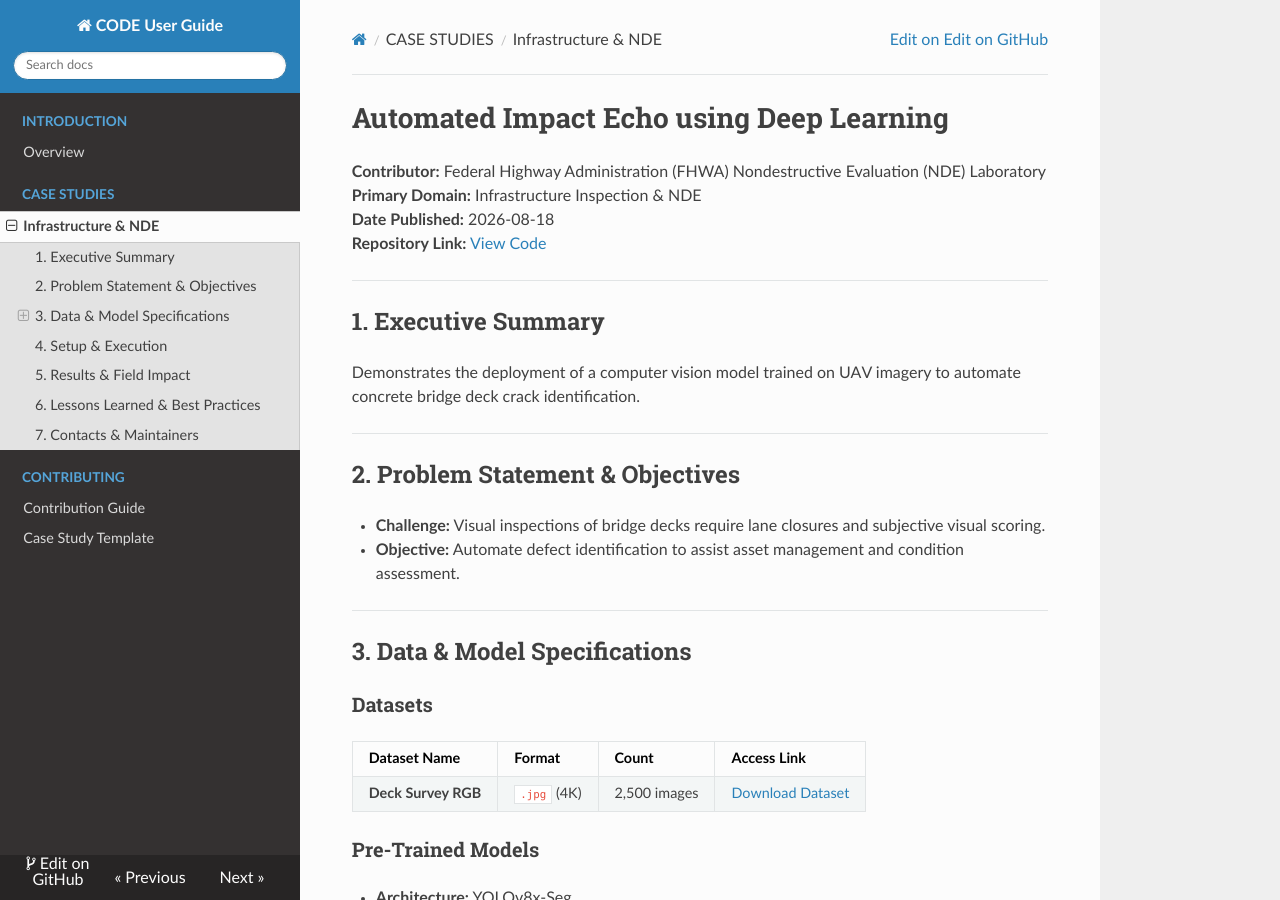
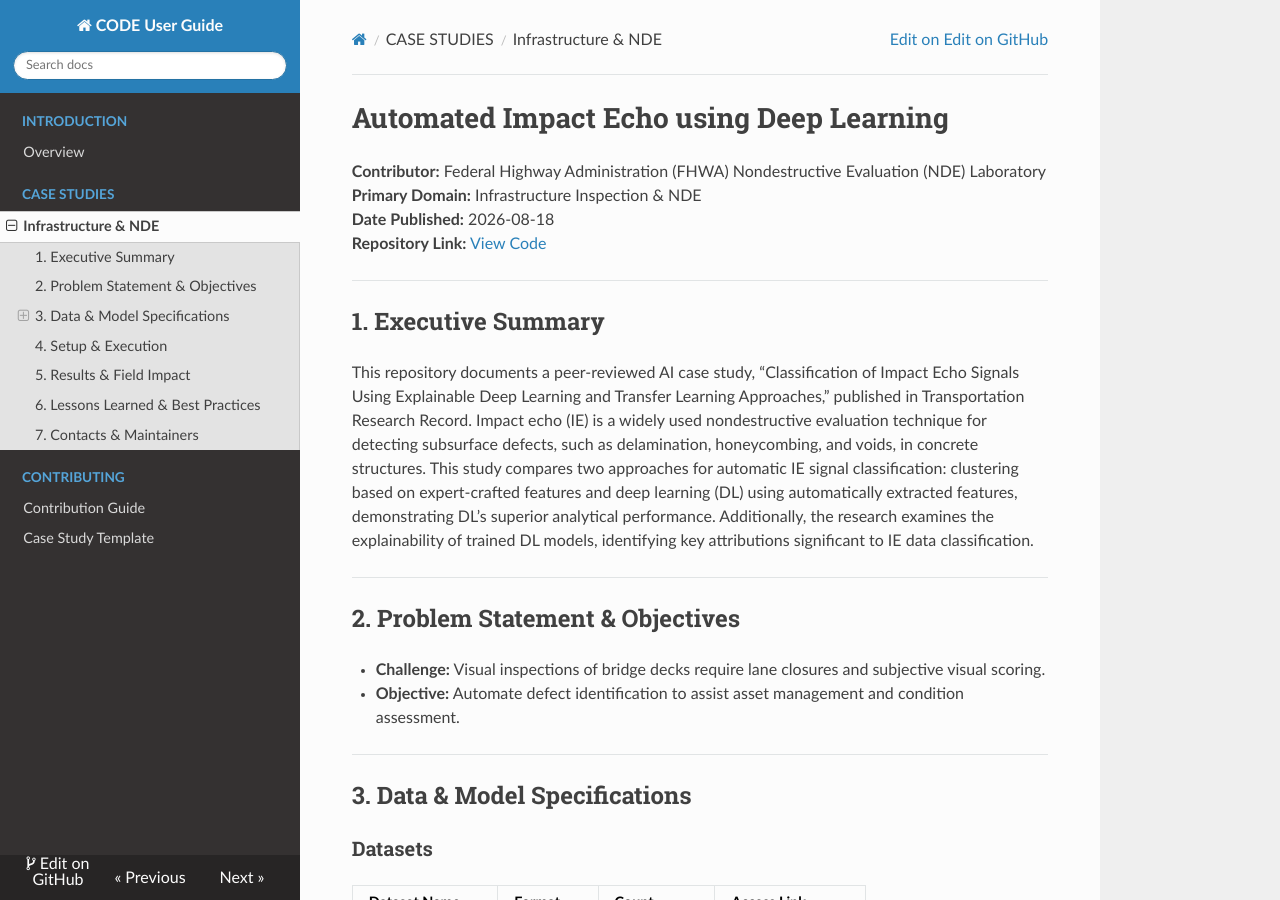
Before and after one commit to TFHRC-AI-CODE/AI-CODE, an MkDocs documentation site: the page built from docs/case-studies/infrastructure/bridge-deck-nde.md, in a window 1280 px wide and 900 px high. Built offline with MkDocs 1.6.1, drawn with Linux system fonts in a browser that asks for light colours; nearby versions of some CDN libraries.

Commit message:
Update bridge-deck-nde.md

```diff
--- a/docs/case-studies/infrastructure/bridge-deck-nde.md
+++ b/docs/case-studies/infrastructure/bridge-deck-nde.md
@@ -3,12 +3,12 @@
 **Contributor:** Federal Highway Administration (FHWA) Nondestructive Evaluation (NDE) Laboratory
 **Primary Domain:** Infrastructure Inspection & NDE
 **Date Published:** 2026-08-18
-**Repository Link:** [View Code](https://github.com/TFHRC-AI-CODE/AI-CODE)
+**Repository Link:** [View Code](https://github.com/TFHRC-AI-CODE/AI-CODE/tree/main/AI%20Applications/Office%20of%20Infrastructure%20Research%20and%20Development/Deep%20Learning%20for%20Impact%20Echo)
 
 ---
 
 ## 1. Executive Summary
-Demonstrates the deployment of a computer vision model trained on UAV imagery to automate concrete bridge deck crack identification.
+This repository documents a peer-reviewed AI case study, “Classification of Impact Echo Signals Using Explainable Deep Learning and Transfer Learning Approaches,” published in Transportation Research Record. Impact echo (IE) is a widely used nondestructive evaluation technique for detecting subsurface defects, such as delamination, honeycombing, and voids, in concrete structures. This study compares two approaches for automatic IE signal classification: clustering based on expert-crafted features and deep learning (DL) using automatically extracted features, demonstrating DL’s superior analytical performance. Additionally, the research examines the explainability of trained DL models, identifying key attributions significant to IE data classification.
 
 ---
 
```
